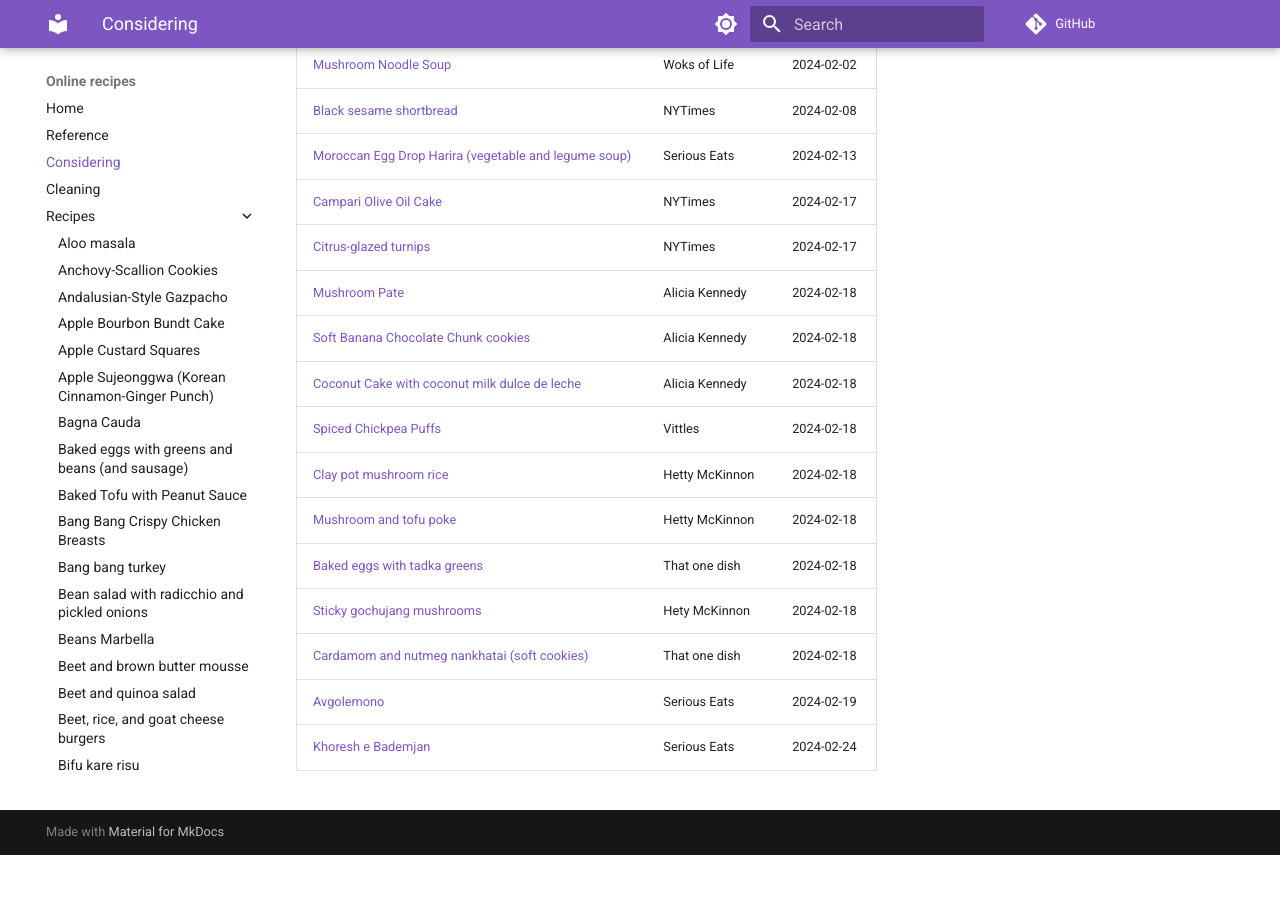
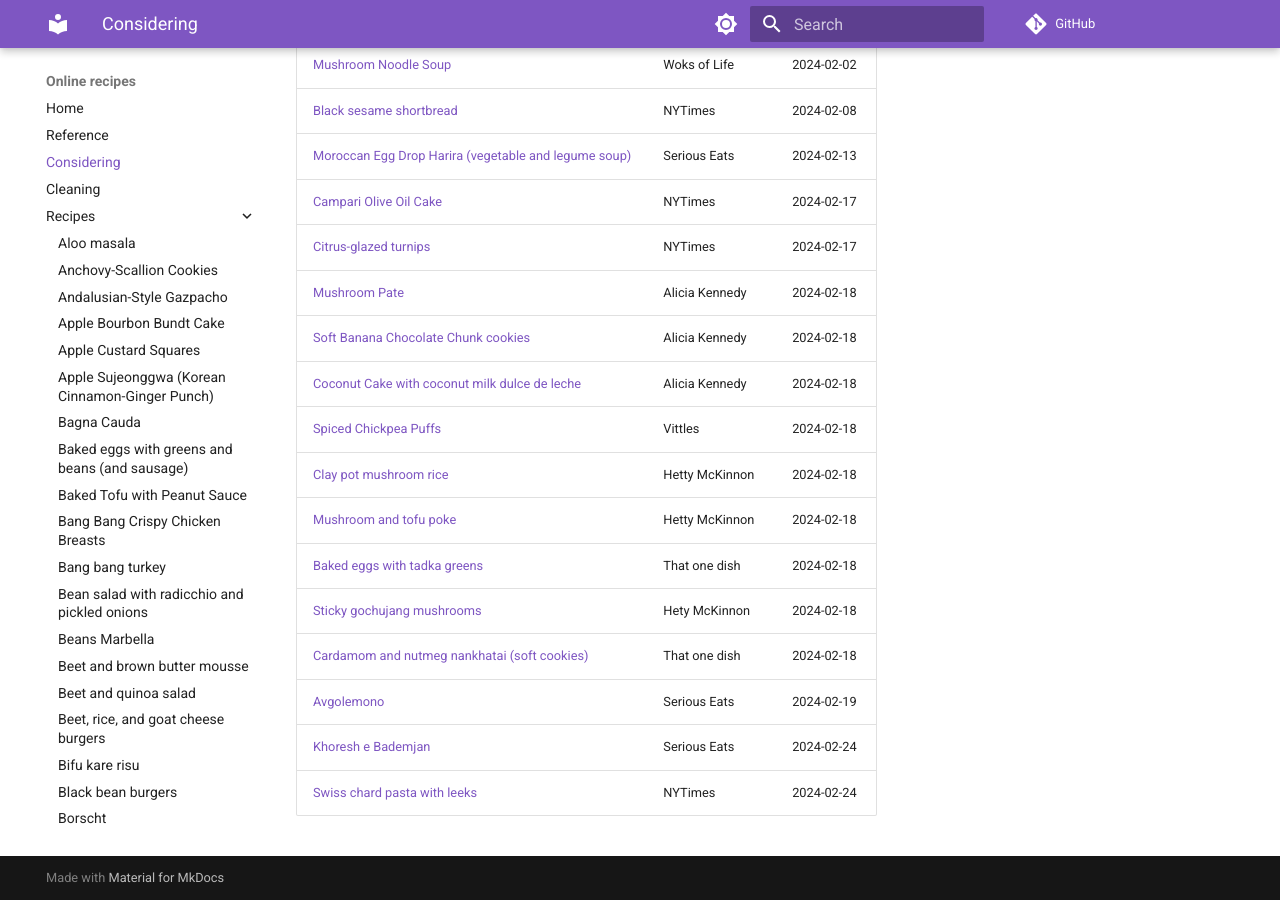
Before and after one commit to billbrod/recipes, an MkDocs documentation site: the page built from docs/considering.md, in a window 1280 px wide and 900 px high, scrolled down 1183 px. Built offline with MkDocs 1.6.1 and Material for MkDocs 9.7.7, drawn with Linux system fonts in a browser that asks for light colours; comment, search, counter and statistics services are not loaded; before the commit the page ends 2038 px from its top, so only the background shows below that.

Commit message:
updates considering

```diff
--- a/docs/considering.md
+++ b/docs/considering.md
@@ -39,4 +39,5 @@
 | [Sticky gochujang mushrooms](https://tovegetableswithlove.substack.com/p/sticky-gochujang-mushrooms)                                              | Hety McKinnon   | 2024-02-18                       |
 | [Cardamom and nutmeg nankhatai (soft cookies)](https://thatonedish.substack.com/p/sugar-spice-and-everything-nice-eleanor)                        | That one dish   | 2024-02-18                       |
 | [Avgolemono](https://www.seriouseats.com/avgolemono-soup-greek-lemon-egg-chicken-soup)                                                            | Serious Eats    | 2024-02-19                       |
-| [Khoresh e Bademjan](https://www.seriouseats.com/khoresh-e-bademjan-persian-meat-and-eggplant-stew-recipe-8422715)                                | Serious Eats    | 2024-02-24                                 |
+| [Khoresh e Bademjan](https://www.seriouseats.com/khoresh-e-bademjan-persian-meat-and-eggplant-stew-recipe-8422715)                                | Serious Eats    | 2024-02-24                       |
+| [Swiss chard pasta with leeks](https://cooking.nytimes.com/recipes/1020900-creamy-swiss-chard-pasta-with-leeks-tarragon-and-lemon-zest)           | NYTimes         | 2024-02-24                                 |
```
